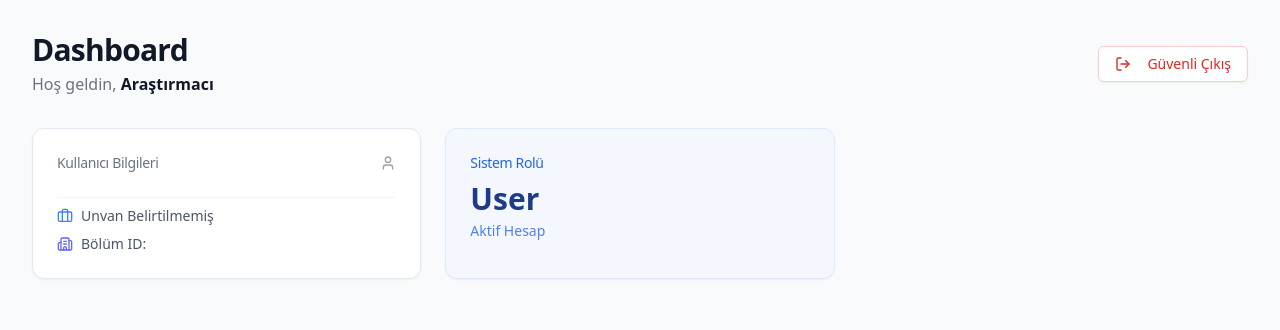
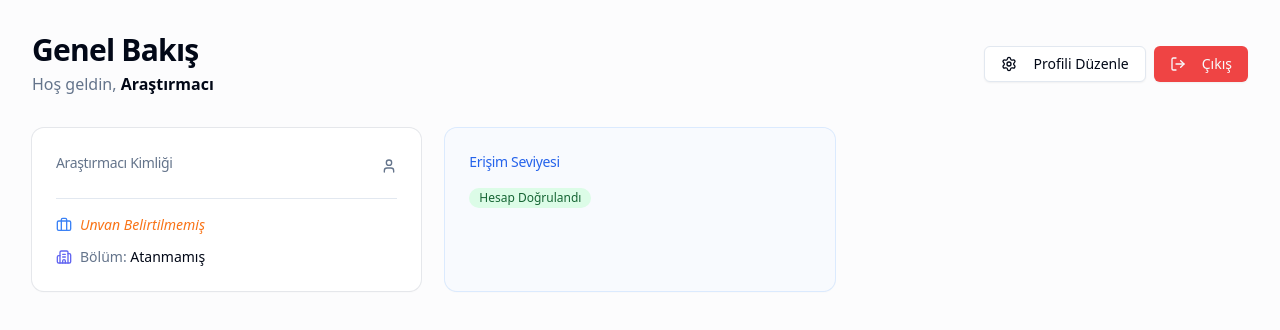
Before and after one commit to YusufOck/REAL-ASSISTANS-FOR-ACADEMY, a React (Vite) app in the folder client/: page /dashboard in a window 1280 px wide. Shown: the top 330 px of the page. Built offline with nearby package versions, Linux system fonts and the light colour scheme; no server answers.

Commit message:
feat: fix department_name naming mismatch and update dashboard interface

```diff
--- a/client/src/App.tsx
+++ b/client/src/App.tsx
@@ -5,6 +5,7 @@ import { Toaster } from "@/components/ui/sonner"
 import Dashboard from "./pages/Dashboard"
 import Login from "./pages/Login"
 import Register from "./pages/Register"
+import Profile from "./pages/Profile"
 
 function App() {
   return (
@@ -22,6 +23,7 @@ function App() {
 
         {/* 👇 DÜZELTİLEN SATIR: Artık o saçma div yok, gerçek Dashboard var */}
         <Route path="/dashboard" element={<Dashboard />} />
+        <Route path="/profile" element={<Profile />} />
 
         <Route path="/" element={<Login />} />
       </Routes>
--- /dev/null
+++ b/client/src/components/ui/textarea.tsx
@@ -0,0 +1,22 @@
+import * as React from "react"
+
+import { cn } from "@/lib/utils"
+
+const Textarea = React.forwardRef<
+  HTMLTextAreaElement,
+  React.ComponentProps<"textarea">
+>(({ className, ...props }, ref) => {
+  return (
+    <textarea
+      className={cn(
+        "flex min-h-[60px] w-full rounded-md border border-input bg-transparent px-3 py-2 text-base shadow-sm placeholder:text-muted-foreground focus-visible:outline-none focus-visible:ring-1 focus-visible:ring-ring disabled:cursor-not-allowed disabled:opacity-50 md:text-sm",
+        className
+      )}
+      ref={ref}
+      {...props}
+    />
+  )
+})
+Textarea.displayName = "Textarea"
+
+export { Textarea }
--- a/client/src/pages/Dashboard.tsx
+++ b/client/src/pages/Dashboard.tsx
@@ -1,19 +1,20 @@
 import { useEffect, useState } from "react"
-import { useNavigate } from "react-router-dom"
+import { useNavigate, Link } from "react-router-dom" // Link eklendi
 import { authService } from "@/services/authService"
 import { Button } from "@/components/ui/button"
-import { Card, CardContent, CardHeader, CardTitle, CardDescription } from "@/components/ui/card"
-import { LogOut, User, Briefcase, Building2, Loader2 } from "lucide-react"
+import { Card, CardContent, CardHeader, CardTitle } from "@/components/ui/card"
+import { LogOut, User, Briefcase, Building2, Loader2, Settings } from "lucide-react" // Settings eklendi
 import { toast } from "sonner"
 
-// Profil verisinin tipi
+
 interface UserProfile {
-  researcher_id: number
-  full_name: string
-  email: string
-  title: string
-  role: string
-  department_id: number
+  researcher_id: number;
+  full_name: string;
+  email: string;
+  title: string | null;
+  role: string;
+  department: number | null;
+  department_name: string | null;
 }
 
 export default function Dashboard() {
@@ -29,13 +30,17 @@ export default function Dashboard() {
     try {
       const data = await authService.getProfile()
       setProfile(data)
-    } catch (error) {
+    } catch (error: any) {
       console.error("Profil çekilemedi:", error)
-      // Eğer hata 401 (Unauthorized) ise token bitmiştir
-      toast.error("Profil bilgileri alınamadı.")
-      // Test aşamasında hemen logout yapmasın, hatayı görelim diye yorum satırı yapıyorum:
-      // authService.logout()
-      // navigate("/login")
+
+      // 401 Hatası: Token bitmiş demektir. "Tırt" mesajlar yerine direkt login'e şutla.
+      if (error.response?.status === 401) {
+        authService.logout()
+        navigate("/login")
+        return // Aşağıdaki toast'un çalışmasını engelleriz
+      }
+
+      toast.error("Profil bilgileri yüklenemedi.")
     } finally {
       setLoading(false)
     }
@@ -44,73 +49,80 @@ export default function Dashboard() {
   const handleLogout = () => {
     authService.logout()
     navigate("/login")
-    toast.info("Çıkış yapıldı.")
+    toast.info("Oturum kapatıldı.")
   }
 
   if (loading) {
     return (
-      <div className="flex h-screen items-center justify-center bg-gray-50">
-        <div className="text-center">
-            <Loader2 className="h-10 w-10 animate-spin text-blue-600 mx-auto mb-4" />
-            <p className="text-gray-500">Profiliniz yükleniyor...</p>
-        </div>
+      <div className="flex h-screen items-center justify-center bg-background">
+        <Loader2 className="h-10 w-10 animate-spin text-blue-600" />
       </div>
     )
   }
 
   return (
-    <div className="min-h-screen bg-gray-50 p-8">
+    <div className="min-h-screen bg-gray-50/50 p-4 md:p-8">
       {/* Üst Bar */}
-      <div className="flex items-center justify-between mb-8">
+      <div className="flex flex-col md:flex-row md:items-center justify-between gap-4 mb-8">
         <div>
-          <h1 className="text-3xl font-bold text-gray-900 tracking-tight">Dashboard</h1>
-          <p className="text-gray-500 mt-1">
-            Hoş geldin, <span className="font-semibold text-gray-900">{profile?.full_name || "Araştırmacı"}</span>
+          <h1 className="text-3xl font-bold tracking-tight">Genel Bakış</h1>
+          <p className="text-muted-foreground mt-1">
+            Hoş geldin, <span className="font-semibold text-foreground">{profile?.full_name || "Araştırmacı"}</span>
           </p>
         </div>
-        <Button variant="outline" onClick={handleLogout} className="text-red-600 border-red-200 hover:bg-red-50">
-          <LogOut className="mr-2 h-4 w-4" />
-          Güvenli Çıkış
-        </Button>
+        <div className="flex gap-2">
+          {/* PROFİLE GİTME BUTONU: Burası kritik, kullanıcı bilgilerini doldurmalı! */}
+          <Button variant="outline" asChild>
+            <Link to="/profile">
+              <Settings className="mr-2 h-4 w-4" /> Profili Düzenle
+            </Link>
+          </Button>
+          <Button variant="destructive" onClick={handleLogout}>
+            <LogOut className="mr-2 h-4 w-4" /> Çıkış
+          </Button>
+        </div>
       </div>
 
-      {/* İçerik Grid */}
       <div className="grid gap-6 md:grid-cols-2 lg:grid-cols-3">
-
-        {/* Kart 1: Profil Özeti */}
-        <Card className="shadow-sm">
-          <CardHeader className="flex flex-row items-center justify-between space-y-0 pb-2">
-            <CardTitle className="text-sm font-medium text-gray-500">Kullanıcı Bilgileri</CardTitle>
-            <User className="h-4 w-4 text-gray-400" />
+        {/* Kullanıcı Kartı */}
+        <Card className="shadow-sm border-none ring-1 ring-gray-200">
+          <CardHeader className="flex flex-row items-center justify-between pb-2">
+            <CardTitle className="text-sm font-medium text-muted-foreground">Araştırmacı Kimliği</CardTitle>
+            <User className="h-4 w-4 text-muted-foreground" />
           </CardHeader>
           <CardContent>
-            <div className="text-xl font-bold text-gray-900 mb-1">{profile?.full_name}</div>
-            <p className="text-xs text-gray-500 mb-4">{profile?.email}</p>
+            <div className="text-2xl font-bold">{profile?.full_name}</div>
+            <p className="text-sm text-muted-foreground mb-4">{profile?.email}</p>
 
-            <div className="space-y-2 pt-2 border-t border-gray-100">
-                <div className="flex items-center text-sm text-gray-600">
-                    <Briefcase className="mr-2 h-4 w-4 text-blue-500" />
-                    <span className="font-medium">{profile?.title || "Unvan Belirtilmemiş"}</span>
-                </div>
-                <div className="flex items-center text-sm text-gray-600">
-                    <Building2 className="mr-2 h-4 w-4 text-indigo-500" />
-                    <span>Bölüm ID: {profile?.department_id}</span>
-                </div>
+            <div className="space-y-3 pt-4 border-t">
+              <div className="flex items-center text-sm">
+                <Briefcase className="mr-2 h-4 w-4 text-blue-500" />
+                <span className={profile?.title ? "text-foreground font-medium" : "text-orange-500 italic"}>
+                  {profile?.title || "Unvan Belirtilmemiş"}
+                </span>
+              </div>
+              <div className="flex items-center text-sm">
+                <Building2 className="mr-2 h-4 w-4 text-indigo-500" />
+                <span className="text-muted-foreground">
+                  Bölüm: <span className="text-foreground font-medium">{profile?.department_name || "Atanmamış"}</span>
+                </span>
+              </div>
             </div>
           </CardContent>
         </Card>
 
-        {/* Kart 2: Rol Durumu */}
-        <Card className="shadow-sm bg-blue-50/50 border-blue-100">
+        {/* Rol Kartı */}
+        <Card className="shadow-sm border-none ring-1 ring-blue-100 bg-blue-50/30">
           <CardHeader className="pb-2">
-             <CardTitle className="text-sm font-medium text-blue-600">Sistem Rolü</CardTitle>
+            <CardTitle className="text-sm font-medium text-blue-600">Erişim Seviyesi</CardTitle>
           </CardHeader>
           <CardContent>
-             <div className="text-3xl font-bold text-blue-900 capitalize">{profile?.role || "user"}</div>
-             <CardDescription className="text-blue-600/80 mt-1">Aktif Hesap</CardDescription>
+            <div className="text-3xl font-bold text-blue-900 capitalize">{profile?.role}</div>
+            <div className="mt-2 inline-flex items-center rounded-full bg-green-100 px-2.5 py-0.5 text-xs font-medium text-green-800">
+              Hesap Doğrulandı
+            </div>
           </CardContent>
         </Card>
-
       </div>
     </div>
   )
--- /dev/null
+++ b/client/src/pages/Profile.tsx
@@ -0,0 +1,143 @@
+import { useEffect, useState, type ChangeEvent, type FormEvent } from "react" // 'type' kelimesi eklendi
+import { authService } from "@/services/authService"
+import { api } from "@/lib/api"
+import { Button } from "@/components/ui/button"
+import { Input } from "@/components/ui/input"
+import { Label } from "@/components/ui/label"
+import { Textarea } from "@/components/ui/textarea"
+import { Card, CardContent, CardHeader, CardTitle, CardDescription } from "@/components/ui/card"
+import { toast } from "sonner"
+import { Loader2, User, Save, Building2, Briefcase } from "lucide-react" // Kullanılmayan 'FileText' çıkarıldı
+
+// Tip tanımlamaları
+interface ResearcherProfile {
+  researcher_id: number
+  full_name: string
+  title: string | null
+  bio: string | null
+  department_id: number | string
+  role: string
+}
+
+interface Department {
+  department_id: number
+  name: string
+}
+
+export default function Profile() {
+  const [loading, setLoading] = useState(true)
+  const [saving, setSaving] = useState(false)
+  const [departments, setDepartments] = useState<Department[]>([])
+  const [profile, setProfile] = useState<ResearcherProfile | null>(null)
+
+  useEffect(() => {
+    fetchData()
+  }, [])
+
+  const fetchData = async () => {
+    try {
+      const [profileData, deptData] = await Promise.all([
+        authService.getProfile(),
+        api.get("/api/departments/")
+      ])
+      setProfile(profileData)
+
+      // 'map is not a function' hatasını engellemek için kontrol
+      const rawDepts = deptData.data
+      const deptList = Array.isArray(rawDepts) ? rawDepts : rawDepts?.results || []
+      setDepartments(deptList)
+    } catch (error) {
+      console.error("Veri çekme hatası:", error)
+      toast.error("Profil bilgileri alınamadı.")
+    } finally {
+      setLoading(false)
+    }
+  }
+
+  // TypeScript 'e' parametresi için tip tanımlaması
+  const handleInputChange = (e: ChangeEvent<HTMLInputElement | HTMLTextAreaElement | HTMLSelectElement>) => {
+    if (!profile) return
+    const { id, value } = e.target
+    setProfile({ ...profile, [id]: value })
+  }
+
+  const handleSave = async (e: FormEvent) => {
+    e.preventDefault()
+    if (!profile) return
+    setSaving(true)
+    try {
+      await authService.updateProfile(profile.researcher_id, {
+        full_name: profile.full_name,
+        title: profile.title,
+        bio: profile.bio,
+        department_id: profile.department_id,
+        role: profile.role
+      })
+      toast.success("Profil başarıyla güncellendi!")
+    } catch (error) {
+      toast.error("Güncelleme başarısız.")
+    } finally {
+      setSaving(false)
+    }
+  }
+
+  if (loading) return <div className="flex h-screen items-center justify-center"><Loader2 className="animate-spin h-8 w-8 text-blue-500" /></div>
+  if (!profile) return <div className="p-10 text-center">Profil yüklenemedi. Lütfen tekrar giriş yapın.</div>
+
+  return (
+    <div className="container mx-auto py-10 max-w-2xl px-4">
+      <Card className="shadow-lg">
+        <CardHeader>
+          <CardTitle className="text-2xl flex items-center gap-2">
+            <User className="h-6 w-6 text-blue-500" /> Profil Bilgileri
+          </CardTitle>
+          <CardDescription>Akademik bilgilerinizi buradan güncelleyebilirsiniz.</CardDescription>
+        </CardHeader>
+        <CardContent>
+          <form onSubmit={handleSave} className="space-y-6">
+            <div className="space-y-2">
+              <Label htmlFor="full_name">Ad Soyad</Label>
+              <Input id="full_name" value={profile.full_name} onChange={handleInputChange} />
+            </div>
+
+            <div className="space-y-2">
+              <Label htmlFor="title">Unvan</Label>
+              <div className="relative">
+                <Briefcase className="absolute left-3 top-3 h-4 w-4 text-gray-400" />
+                <Input id="title" className="pl-9" value={profile.title || ""} placeholder="Örn: Junior Researcher" onChange={handleInputChange} />
+              </div>
+            </div>
+
+            <div className="space-y-2">
+              <Label htmlFor="department_id">Bölüm</Label>
+              <div className="relative">
+                <Building2 className="absolute left-3 top-3 h-4 w-4 text-gray-400 pointer-events-none" />
+                <select
+                  id="department_id"
+                  className="flex h-10 w-full rounded-md border border-input bg-background px-9 py-2 text-sm focus:ring-2 focus:ring-blue-500 outline-none"
+                  value={profile.department_id || ""}
+                  onChange={handleInputChange}
+                >
+                  <option value="">Bölüm Seçiniz...</option>
+                  {departments.map((d) => ( // Artık burada patlamayacak
+                    <option key={d.department_id} value={d.department_id}>{d.name}</option>
+                  ))}
+                </select>
+              </div>
+            </div>
+
+            <div className="space-y-2">
+              <Label htmlFor="bio">Biyografi</Label>
+              <Textarea id="bio" value={profile.bio || ""} className="min-h-[120px]" onChange={handleInputChange} />
+            </div>
+
+            <Button type="submit" className="w-full bg-blue-600 hover:bg-blue-700" disabled={saving}>
+              {saving ? <Loader2 className="animate-spin mr-2 h-4 w-4" /> : <Save className="mr-2 h-4 w-4" />}
+              Değişiklikleri Kaydet
+            </Button>
+          </form>
+        </CardContent>
+      </Card>
+    </div>
+  )
+}
```
Also changed, not shown: client/src/pages/Register.tsx (+8 -13 lines), client/src/services/authService.ts (+7 -0 lines), client/src/lib/api.ts (line endings or trailing spaces), 1 other file (tests, documents, lock files or other folders).
